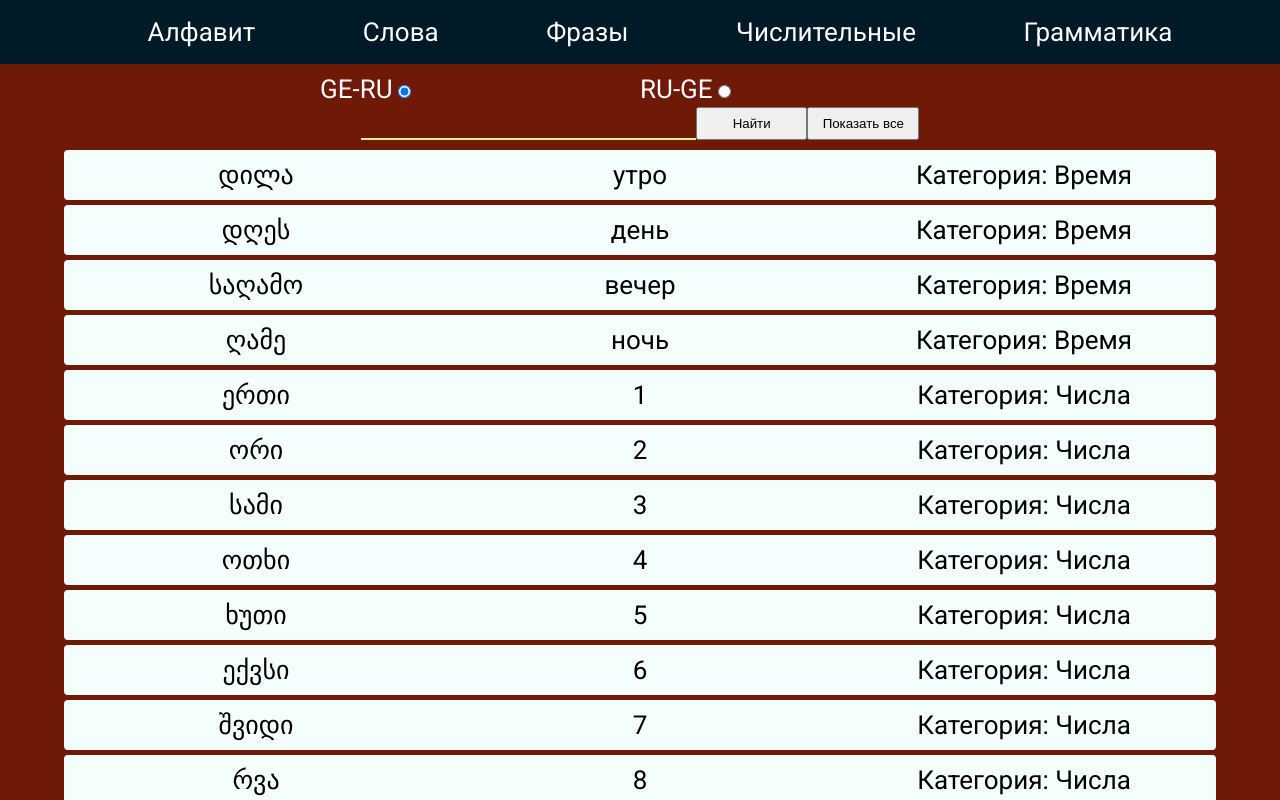
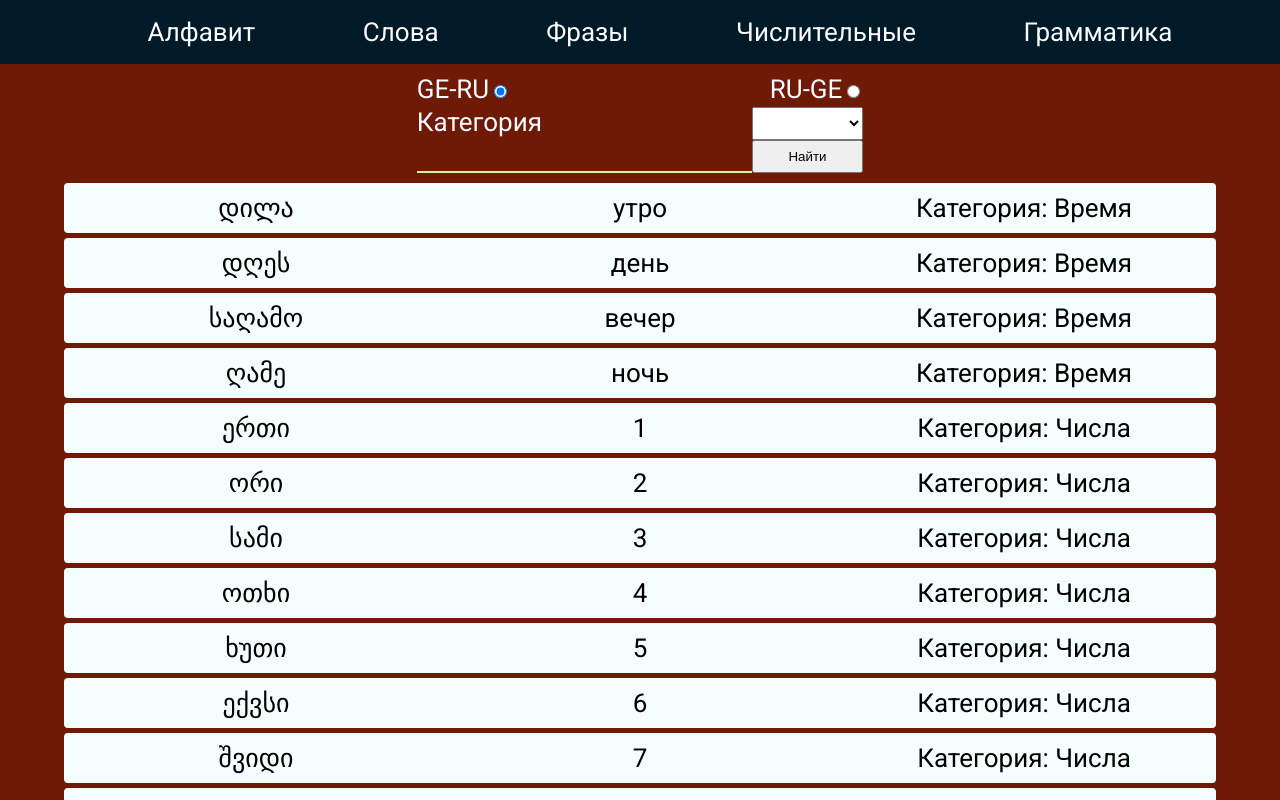
Before and after one commit to SergeyBibikov/ge-ru-dev, a React (Create React App) app: page / in a window 1280 px wide. Both pictures are taken after a click on the item "Слова". Shown: the top 800 px of the page. Built offline with nearby package versions, Linux system fonts and the light colour scheme.

Commit message:
Категории

```diff
--- a/package.json
+++ b/package.json
@@ -20,8 +20,8 @@
   "scripts": {
     "start": "react-scripts start",
     "build": "react-scripts build",
-    "b_c": "react-scripts build && ./copy_build.sh",
-    "b_c_w": "react-scripts build && copy_build.bat",
+    "bc": "react-scripts build && ./copy_build.sh",
+    "bcw": "react-scripts build && copy_build.bat",
     "test": "react-scripts test",
     "eject": "react-scripts eject"
   },
--- /dev/null
+++ b/src/Words/CategorySelect.tsx
@@ -0,0 +1,15 @@
+import React from 'react';
+import { Category } from "./types";
+
+export function CategorySelect(props: any) {
+    const cats = Object.entries(Category).map(c => { return <option key={c[0]} id={c[0]} value={c[1]}>{c[1]}</option> })
+    return (
+        <div className='category-select-wrapper'>
+            <span>Категория</span>
+            <select name="category" id="categories">
+                <option id="empty" value=""></option>
+                { cats }
+            </select>
+        </div>
+    )
+}
--- a/src/Words/Words.tsx
+++ b/src/Words/Words.tsx
@@ -1,7 +1,8 @@
 import React, { useState } from 'react';
 import './styles/Words.css';
 import { Word } from './Word';
-import { WordData } from "./types";
+import { CategorySelect } from './CategorySelect';
+import { WordData, Category } from "./types";
 import { getWords } from './helpers';
 
 export function Words(props: any) {
@@ -20,39 +21,51 @@ export function Words(props: any) {
             left = w.georgian;
             right = w.russian;
         }
-        return <Word left={left} right={right} category={w.getCategoryNameRu()} />
+        return <Word key={left} left={left} right={right} category={w.category} />
     }
     const findWord = () => {
         const a: HTMLInputElement | null = document.querySelector('[name="findWord"]');
-        const wordToFind = a?.value;
-        const result = allWords.find(a => a.russian === wordToFind || a.georgian === wordToFind);
-        result ? newWordlist([result]) : newWordlist([])
+        const wordToFind = a?.value || "";
+        const cat = (document.querySelector('select#categories') as HTMLSelectElement).value;
+        const result = allWords
+        .filter(word => {
+            if (cat) {
+                if (word.category !== cat) {
+                    return false
                 }
+            }
+            return word.russian.includes(wordToFind) || word.georgian.includes(wordToFind)
+        });
+        newWordlist(result)
+    }
+
     return (
         <div className={`words section-wrapper ${props.isShown}`}>
             <div id="words" className={`section-content ${props.isShown}`}>
+                <div className="filters-wrapper">
                     <div id='filters'>
-                    <div className="langDirection">
+                        <div className="lang-direction">
                             <div className='geru'>
                                 <label htmlFor="ge-ru">GE-RU</label>
                                 <input onChange={_ => { newDirection("GERU") }}
-                                value="GERU" type="radio" name='langDirection' defaultChecked id="ge-ru" />
+                                    value="GERU" type="radio" name='lang-direction' defaultChecked id="ge-ru" />
                             </div>
                             <div className='ruge'>
                                 <label htmlFor="ru-ge">RU-GE</label>
                                 <input onChange={_ => { newDirection("RUGE") }}
-                                value="RUGE" type="radio" name='langDirection' id="ru-ge" />
+                                    value="RUGE" type="radio" name='lang-direction' id="ru-ge" />
                             </div>
                         </div>
-                    <div className="wordSearch">
+                        <CategorySelect/>
+                        <div className="word-search">
                             <form onSubmit={e=> e.preventDefault()}>
                                 <input type="text" name='findWord' />
                                 <input type="submit" value="Найти" onClick={e => {e.preventDefault();findWord()}}/>
-                            <input type="submit" value="Показать все" onClick={e => newWordlist(allWords)}/>
                             </form>
                         </div>
                     </div>
-                <div className='wordList'>
+                </div>
+                <div className='word-list'>
                     {currentWordlist.map(w => renderWord(currentDirection, w))}
                 </div>
             </div>
--- a/src/Words/styles/Words.css
+++ b/src/Words/styles/Words.css
@@ -1,47 +1,56 @@
 #words.section-content{
     background-color: #6f1a07;
 }
-.wordList {
+.word-list {
     display: grid;
     row-gap: 5px;
     justify-items: center;
 }
 
+.filters-wrapper{
+    display: grid;
+    /* grid-template-columns: 1fr; */
+    justify-content: center;
+}
 #filters{
+    width: fit-content;
     color:#FBFBFF;
+
     display: grid;
-    grid-template-rows: 1fr 1fr;
-    justify-items: center;
+    /* grid-template-columns: 1fr 1fr; */
+    grid-template-rows: 1fr 1fr 1fr;
+    justify-content: center;
     margin-bottom: 10px;
     padding-top: 10px;
 }
-div.langDirection{
-    width: 50%;
+
+div.lang-direction{
     display: grid;
     grid-template-columns: 1fr 1fr;
 }
-
-div.wordSearch{
-    max-width: 90%;
+.ruge{
+    text-align: end;
 }
 
-div.wordSearch form{
+div.word-search form, .category-select-wrapper{
     display: grid;
-    grid-template-columns: 3fr 1fr 1fr;
+    grid-template-columns: 3fr 1fr;
 }
 
-div.wordSearch input[type="text"]{
+div.word-search input[type="text"]{
     width: 100%;
     font-size: calc(10px + 2vmin);
+    text-align: center;
+    color: #FBFBFF;
     padding: 0;
     border:0;
     border-bottom:2px solid #DDF093;
     background: transparent;
 }
 
-div.wordSearch input[type="text"]:focus{
+div.word-search input[type="text"]:focus{
     border:none;
     outline:none;
     caret-color: #FBFBFF;
     border-bottom:2px solid #34E4EA;
-   }
+}
--- a/src/Words/types.ts
+++ b/src/Words/types.ts
@@ -1,7 +1,7 @@
 
 export enum Category{
-    Time = 1,
-    Number,
+    Time = "Время",
+    Number = "Числа",
 }
 
 export enum PartOfSpeech{
@@ -21,15 +21,4 @@ export class WordData {
     getPartOfSpeechName(){
         return PartOfSpeech[this.partOfSpeech];
     }
-    getCategoryName(){
-        return Category[this.category];
-    }
-    getCategoryNameRu(){
-        switch(this.category){
-            case 1:
-                return "Время"
-            case 2:
-                return "Числа"
-        }
-    }
 }
```
Lines whose indentation alone changed are shown as unchanged.
